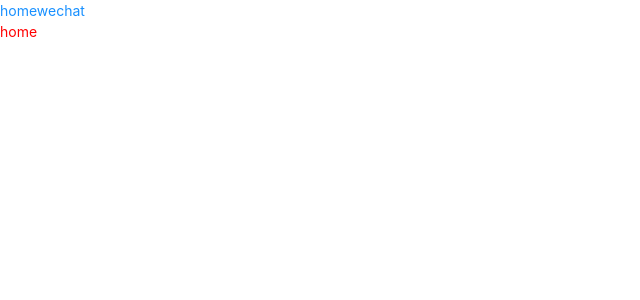
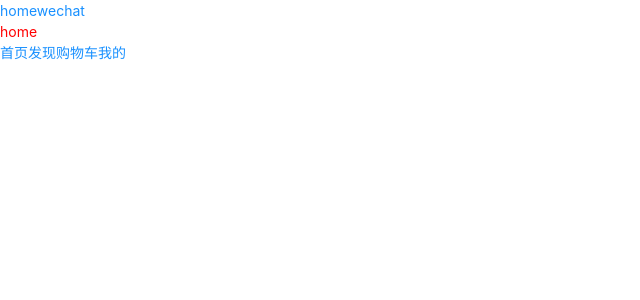
Before and after one commit to YSZ0927/react-app, a React (Create React App) app: page /home in a window 1280 px wide. Shown: the top 300 px of the page, without its empty margins (0-640 px from the left). Built offline with nearby package versions, Linux system fonts and the light colour scheme.

Commit message:
增加tab组件，别名配置

```diff
--- a/config-overrides.js
+++ b/config-overrides.js
@@ -1,4 +1,6 @@
-const { override, fixBabelImports, addLessLoader } = require('customize-cra');
+const { override, fixBabelImports, addLessLoader, addWebpackAlias } = require('customize-cra');
+const path = require('path')
+
 module.exports = override(
     fixBabelImports('import', {
         libraryName: 'antd-mobile',
@@ -11,4 +13,7 @@ module.exports = override(
           modifyVars: { '@primary-color': '#1DA57A' },
         },
     }),
+    addWebpackAlias({ //路径别名
+        ['@']: path.resolve(__dirname, './src'),
+    }),
 );
--- /dev/null
+++ b/paths.json
@@ -0,0 +1,8 @@
+{
+    "compilerOptions": {
+      "baseUrl": "src",
+      "paths": {
+        "@/*": ["*"]
+      }
+    }
+}
--- a/src/App.tsx
+++ b/src/App.tsx
@@ -1,6 +1,7 @@
 import React from 'react';
 import BasicRouter from './router'
 import { BrowserRouter as Router, Link } from "react-router-dom";
+import Tabs from '@/components/Tabs'
 
 function App() {
   return (
@@ -11,6 +12,7 @@ function App() {
           <Link to="/wechat">wechat</Link>
         </div>
         <BasicRouter/>
+        <Tabs></Tabs>
       </Router>
     </div>
   );
--- /dev/null
+++ b/src/components/Tabs/index.tsx
@@ -0,0 +1,15 @@
+import React from 'react'
+import {Link, NavLink} from 'react-router-dom'
+import './index.less'
+
+interface Props {}
+export default function(props: Props) {
+    return (
+        <footer>
+            <NavLink exact to="/">首页</NavLink>
+            <NavLink exact to="/">发现</NavLink>
+            <NavLink exact to="/">购物车</NavLink>
+            <NavLink exact to="/">我的</NavLink>
+        </footer>
+    )
+}
--- a/tsconfig.json
+++ b/tsconfig.json
@@ -20,6 +20,7 @@
     "noEmit": true,
     "jsx": "react"
   },
+  "extends": "./paths.json",
   "include": [
     "src"
   ]
```
Also changed, not shown: src/components/Tabs/index.less (added).
